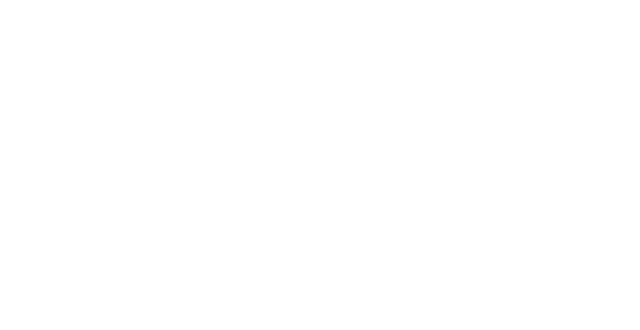
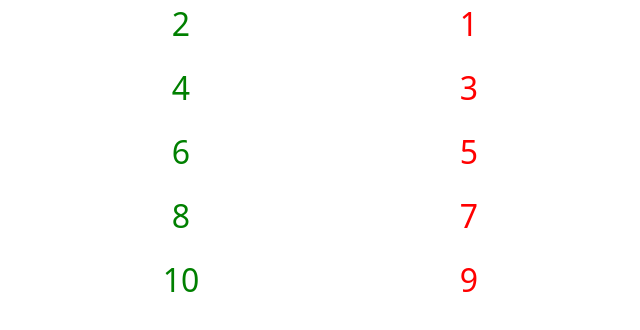
Before and after one commit to CyskoFR/js-jsnacks-blocco-3, a plain HTML site: page snack-2/index.html in a window 1280 px wide. Shown: the whole page, without its empty margins (315-955 px from the left). Drawn offline with nearby package versions, Linux system fonts and the light colour scheme.

Commit message:
add snack2

```diff
--- a/snack-2/css/style.css
+++ b/snack-2/css/style.css
@@ -3,3 +3,21 @@
     padding: 0;
     box-sizing: border-box;
 }
+
+.container {
+    max-width: 600px;
+    display: flex;
+    text-align: center;
+    margin: 0 auto;
+    font-size: 32px;
+}
+
+#green {
+    color: green;
+    width: 50%;
+}
+
+#red {
+    color: red;
+    width: 50%;
+}
--- a/snack-2/index.html
+++ b/snack-2/index.html
@@ -15,6 +15,11 @@
     <link rel="stylesheet" href="css/style.css">
 </head>
 <body>
+    <div class="container">
+        <div id="green"></div>
+        <div id="red"></div>
+    </div>
+
     <script src="js/main.js"></script>
 </body>
 </html>
--- a/snack-2/js/main.js
+++ b/snack-2/js/main.js
@@ -1,3 +1,17 @@
 // Crea due tag div con due id diversi:
 // un div avrà il testo colorato di rosso mentre l’altro di verde.
 // Partendo da un array di numeri, stampiamo nell’id rosso i numeri dispari e in verde i numeri pari.
+
+const numbers = [1,2,3,4,5,6,7,8,9,10];
+const green = document.getElementById("green");
+const red = document.getElementById("red");
+
+for (let i = 0; i < numbers.length; i++) {
+    const element = document.createElement("p");
+    element.innerHTML = numbers[i];
+    if (numbers[i] % 2 === 0) {
+        green.append(element);
+    } else {
+        red.append(element);
+    }
+}
```
